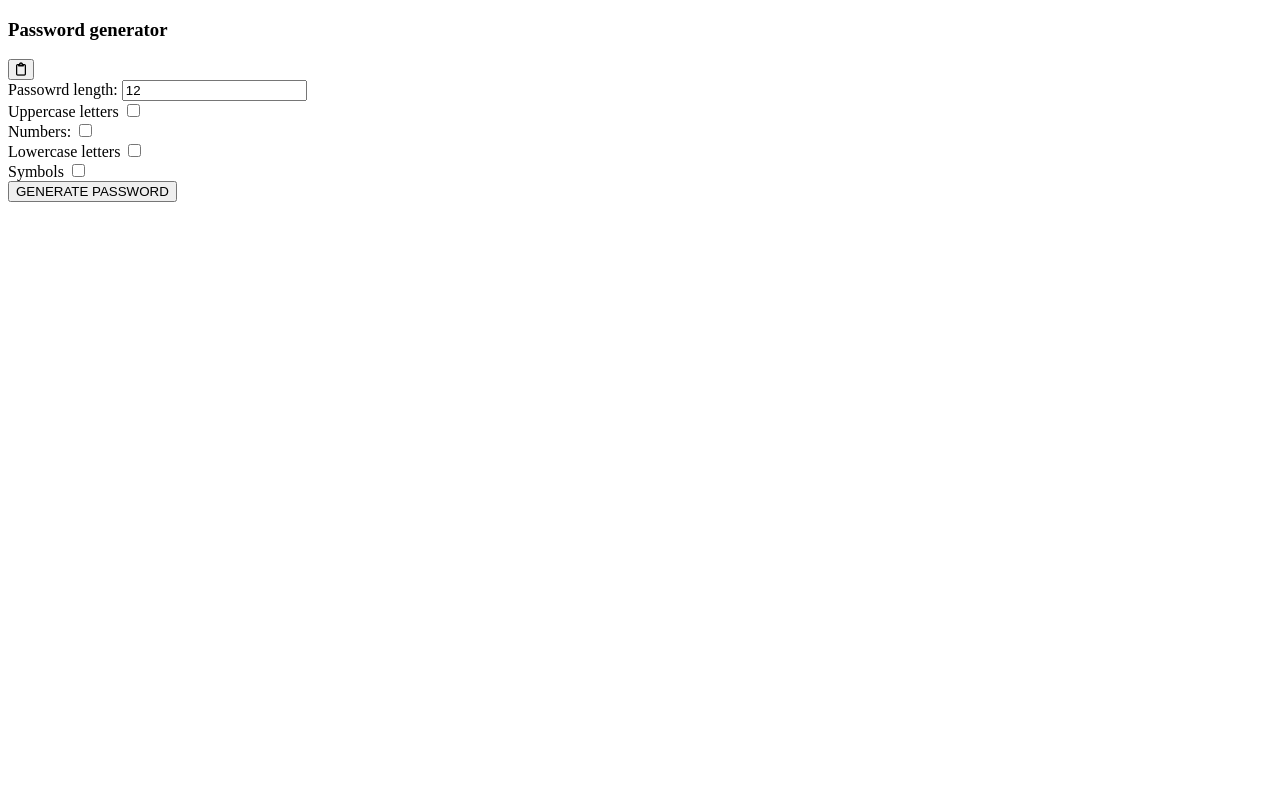
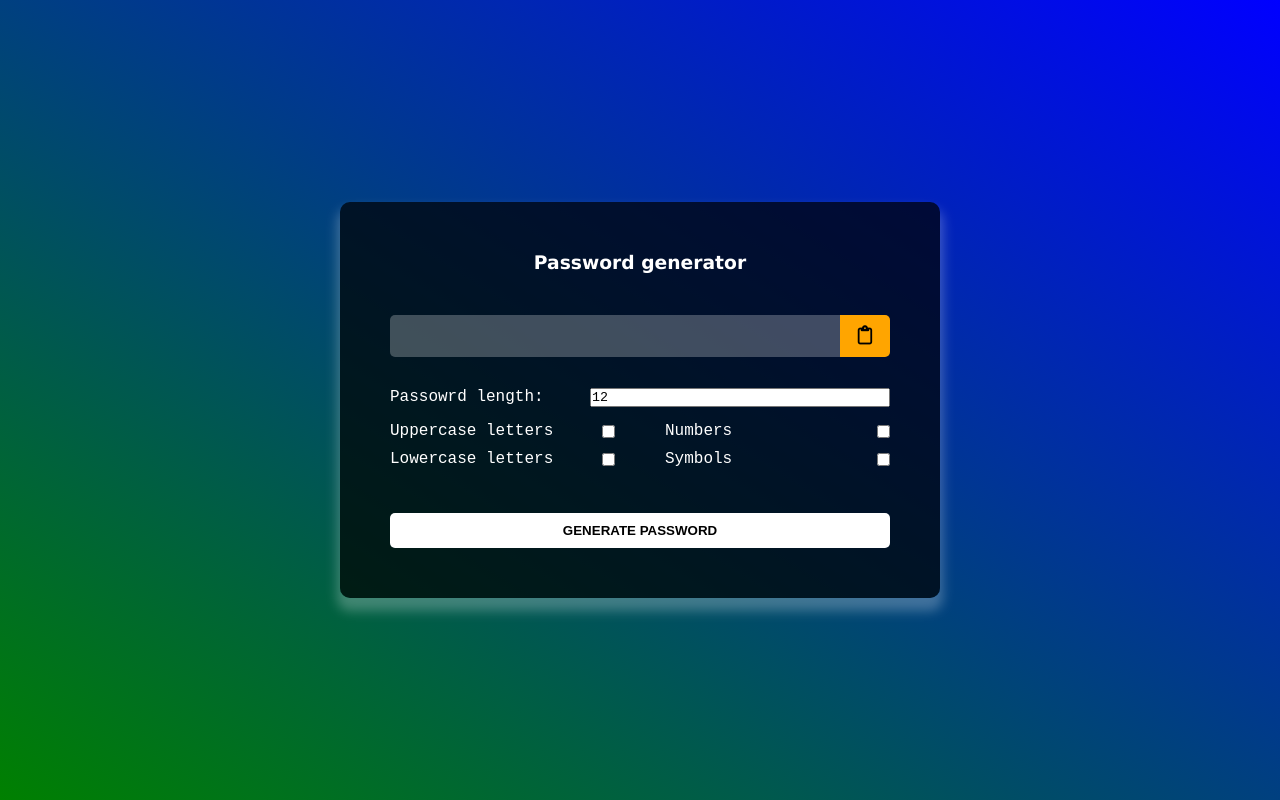
Before and after one commit to dawid-janta-lipinski/password-generator, a plain HTML site: page index.html in a window 1280 px wide. Drawn offline with Linux system fonts and the light colour scheme.

Commit message:
js code added, working application

```diff
--- a/app.js
+++ b/app.js
@@ -0,0 +1,88 @@
+class PasswordGenerator{
+    constructor(){
+        this.resultPassword = document.querySelector("#result");
+        this.clipboardButton = document.querySelector("#clipboard");
+        this.passwordLength = document.querySelector("#length");
+        this.uppercaseCheckbox = document.querySelector("#uppercase");
+        this.lowercaseCheckbox = document.querySelector("#lowercase");
+        this.numbersCheckbox = document.querySelector("#numbers");
+        this.symbolsCheckbox = document.querySelector("#symbols");
+        this.generateButton = document.querySelector("#generate-password");
+
+        this.init();
+    }
+    init(){
+        document.querySelectorAll(".options input[type='checkbox']")
+        .forEach((checkbox) => {
+            checkbox.addEventListener("click", this.updateOptions)
+        });
+
+        this.generateButton.addEventListener("click", this.generatePassword);
+
+        this.updateOptions();
+        this.clipboardButton.addEventListener("click", this.copyToClipboard);
+    }
+    updateOptions = () => {
+        const optionMethods = [];
+        if(this.uppercaseCheckbox.checked) optionMethods.push(this.getRandomUppercase);
+        if(this.lowercaseCheckbox.checked) optionMethods.push(this.getRandomLowercase);
+        if(this.numbersCheckbox.checked) optionMethods.push(this.getRandomNumber);
+        if(this.symbolsCheckbox.checked) optionMethods.push(this.getRandomSymbol);
+
+        this.optionMethods = optionMethods;
+    }
+
+    getRandomUppercase() { //65-90 in ASCII
+        return String.fromCharCode(65 + Math.floor(Math.random()*26));
+    }
+    getRandomLowercase() { //97-120 in ASCII
+        return String.fromCharCode(97 + Math.floor(Math.random()*26));
+    }
+    getRandomNumber() {
+        return Math.floor(Math.random()*10);
+    }
+    getRandomSymbol() {
+        const symbols = `!@#$%^&*()_+=-[]{}|,.?><;:`;
+        return symbols[Math.floor(Math.random()*symbols.length)];
+    }
+
+    /*generatePassword = () => {
+        if (!this.passwordLength.value) return;
+        if(this.optionMethods.length === 0) return;
+
+        const arrIndexes = Array.from(Array(+this.passwordLength.value).keys());
+
+        const password = arrIndexes.map(el => {
+            const method = this.getRandomGenMethod();
+            return method();
+        }).join("");
+        this.resultPassword.innerHTML = password;
+    }*/
+
+    generatePassword = () => {
+        if (!this.passwordLength.value) return;
+        if(this.optionMethods.length === 0) return;
+
+        const passwordArr = [];
+
+        for (let i=0; i<this.passwordLength.value; i++){
+            let method = this.getRandomGenMethod();
+            passwordArr.push(method());
+        }
+        this.resultPassword.innerHTML = passwordArr.join("");
+    }
+
+    getRandomGenMethod = () => {
+        const methods = this.optionMethods;
+        return methods[Math.floor(Math.random() * methods.length)];
+    }
+
+    copyToClipboard = () =>{
+        const password = this.resultPassword.innerHTML;
+        const cb = navigator.clipboard;
+        cb.writeText(password).
+        then( () => console.log("password copied to clipboard"));
+    }
+}
+
+const passwordGenerator = new PasswordGenerator();
--- a/index.html
+++ b/index.html
@@ -16,7 +16,7 @@
                 <i class="far fa-clipboard"></i>
             </button>
         </div>
-        <div class="passowrd-length">
+        <div class="password-length">
             <label for="legth">Passowrd length:</label>
             <input type="text" id="length" min="7" max="100" value="12">
         </div>
@@ -26,7 +26,7 @@
                 <input type="checkbox" id="uppercase">
             </div>
             <div class="option">
-                <label for="numbers">Numbers:</label>
+                <label for="numbers">Numbers</label>
                 <input type="checkbox" id="numbers">
             </div>
             <div class="option">
--- a/style.css
+++ b/style.css
@@ -0,0 +1,128 @@
+*{
+    box-sizing: border-box;
+    margin: 0;
+    padding: 0;
+}
+
+body{
+    font-family: 'Courier New', Courier, monospace;
+    color: white;
+    display: flex;
+    align-items: center;
+    justify-content: center;
+    flex-direction: column;
+    height: 100vh;
+    width: 100vw;
+    background: linear-gradient(to right top, green, blue);
+}
+
+h3{
+    font-family: Verdana, Geneva, Tahoma, sans-serif;
+    text-align: center;
+    margin-bottom: 40px;
+}
+
+.generator-container{
+    background-color: rgba(0,0,0,0.7);
+    width: 80%;
+    max-width: 600px;
+    border-radius: 10px;
+    padding: 50px;
+    display: flex;
+    align-items: center;
+    justify-content: center;
+    flex-direction: column;
+    box-shadow: 0px 10px 12px 3px rgba(255, 255, 255, 0.25);
+}
+
+.result-container{
+    display: flex;
+    justify-content: center;
+    align-items: center;
+    height: 45px;
+    width: 100%;
+    margin-bottom: 20px;
+    font-size: 16px;
+
+}
+
+#result{
+    width: 90%;
+    height: 42px;
+    background-color: rgba(255, 255, 255, 0.25);
+    display: flex;
+    align-items: center;
+    justify-content: center;
+    white-space: nowrap;
+    overflow: hidden;
+    text-overflow: ellipsis;
+    color: white;
+    border-radius: 5px 0px 0px 5px;
+}
+
+#clipboard{
+    width: 10%;
+    font-size: 1.2rem;
+    height: 42px;
+    background-color: orange;
+    padding: 0px;
+    border: 0px solid orange;
+    border-radius: 0px 5px 5px 0px;
+}
+
+.options{
+    width: 100%;
+    display: grid;
+    grid-template-columns: 1fr 1fr;
+    column-gap: 50px;
+    justify-content: space-between;
+}
+
+.password-length{
+    margin: 10px 0;
+    display: flex;
+    justify-content: space-between;
+    width: 100%;
+}
+
+.password-length input{
+    width: 60%;
+    font-family: 'Courier New', Courier, monospace;
+}
+
+.option{
+    display: flex;
+    justify-content: space-between;
+    align-items: center;
+    margin: 5px 0;
+}
+
+#generate-password{
+    background-color: white;
+    padding: 10px;
+    margin-top: 40px;
+    border: none;
+    border-radius: 5px;
+    font-weight: bold;
+    width: 100%;
+}
+
+#generate-password:hover {
+    background-color: rgba(255, 255, 255, 0.25);
+    color: white
+}
+
+#generate-password:active {
+  box-shadow: 2px 2px #666;
+  transform: translateY(2px);
+}
+
+#clipboard:hover {
+    background-color: rgba(255, 225, 0, 0.792);
+    color: white
+}
+
+#clipboard:active {
+  box-shadow: 2px 2px #666;
+  transform: translateY(2px);
+}
```
